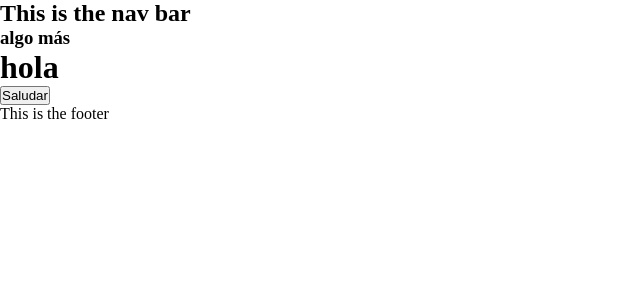
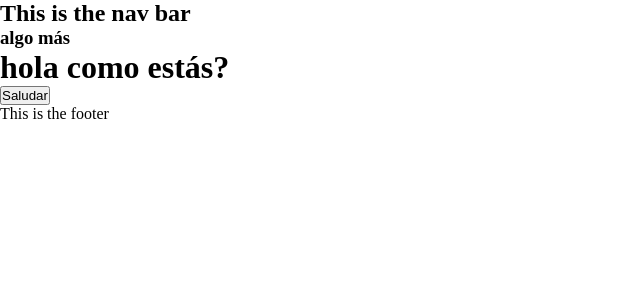
Before and after one commit to cuauhmedina/eccomerce, a React (Vite) app: page / in a window 1280 px wide. Shown: the top 300 px of the page, without its empty margins (0-640 px from the left). Built offline with nearby package versions, Linux system fonts and the light colour scheme.

Commit message:
Test change in App

```diff
--- a/src/App.jsx
+++ b/src/App.jsx
@@ -10,7 +10,7 @@ function App() {
     <div>
       <>
         <Navbar />
-        <h1>hola</h1>
+        <h1>hola como estás?</h1>
         <button onClick={functionSaludar}>Saludar</button>
         <Footer></Footer>
       </>
```
